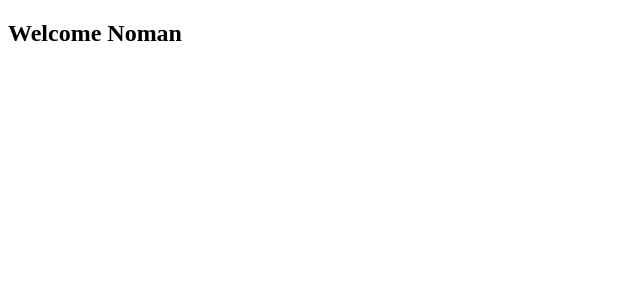
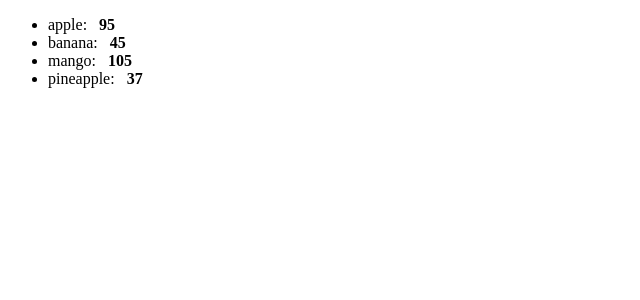
Before and after one commit to Muhammad-Noman03/React-Learning, a React (Vite) app: page / in a window 1280 px wide. Shown: the top 300 px of the page, without its empty margins (0-640 px from the left). Built offline with nearby package versions, Linux system fonts and the light colour scheme.

Commit message:
done with render list

```diff
--- a/src/App.jsx
+++ b/src/App.jsx
@@ -1,9 +1,11 @@
 // import Student from "./components/props.jsx";
-import Greeting from "./components/conditionalrendering.jsx"
+// import Greeting from "./components/conditionalrendering.jsx"
+import List from "./components/list.jsx"
+
 function App() {
   return (
     <>
-      <Greeting isLoggedIn={true} username="Noman" />
+      <List />
     </>
   );
 }
--- /dev/null
+++ b/src/components/list.jsx
@@ -0,0 +1,12 @@
+
+
+function List() {
+
+    const fruits = [{ name: 'apple', cal: 95 }, { name: 'banana', cal: 45 }, { name: 'mango', cal: 105 }, { name: 'pineapple', cal: 37 }];
+
+    const listItems = fruits.map(fruit => <li key={fruit.key}>{fruit.name}: &nbsp; <b>{fruit.cal}</b> </li>)
+
+    return (<ul>{listItems}</ul>);
+}
+
+export default List
```
